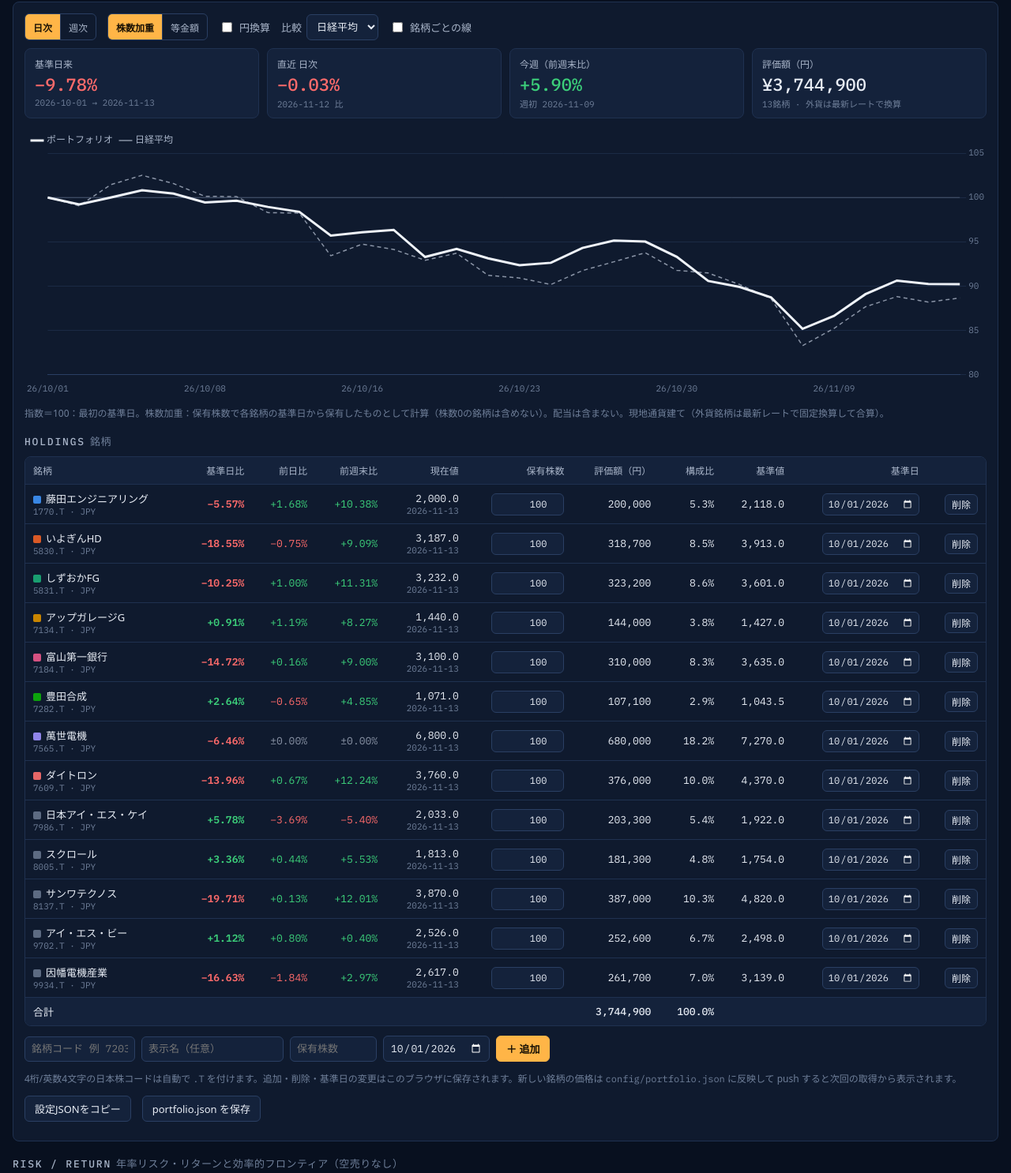
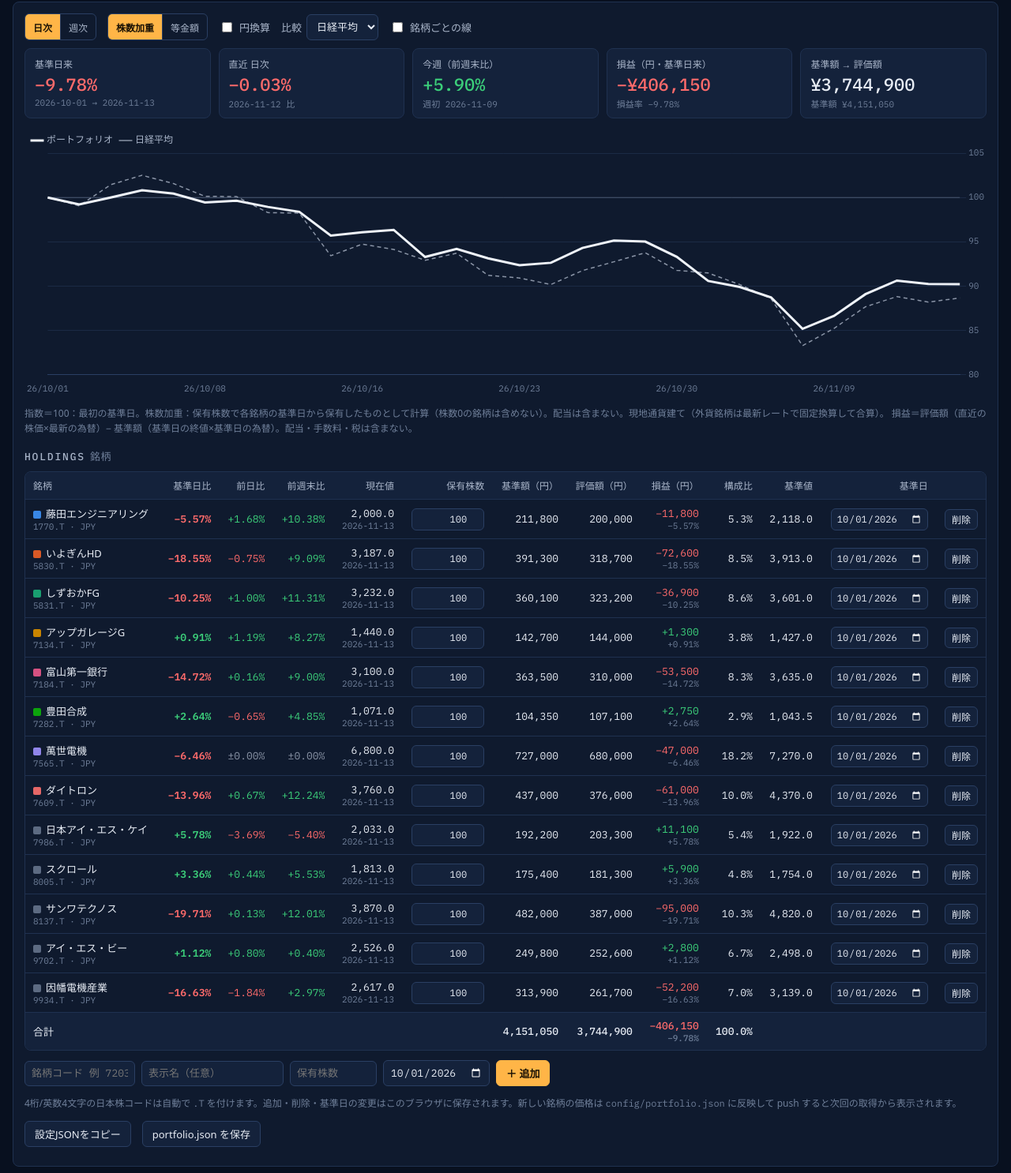
Before and after one commit to Noriaki1980/market-dashboard, a plain HTML site: page index.html in a window 1280 px wide. Shown: the part 857-2343 px from the top of the page at 79% size. Drawn offline with nearby package versions, Linux system fonts and the light colour scheme; a web font is replaced by a local one.

Commit message:
update index

```diff
--- a/index.html
+++ b/index.html
@@ -75,8 +75,8 @@ tr.sum td:first-child{background:var(--surface-2)}
 .stats b{color:var(--text);font-weight:500}
 
 /* KPI */
-.kpis{display:grid;grid-template-columns:repeat(4,minmax(0,1fr));gap:10px;margin-bottom:12px}
-@media (max-width:760px){.kpis{grid-template-columns:repeat(2,minmax(0,1fr))}.kpi .v{font-size:18px}}
+.kpis{display:grid;grid-template-columns:repeat(auto-fit,minmax(170px,1fr));gap:10px;margin-bottom:12px}
+@media (max-width:760px){.kpis{grid-template-columns:repeat(2,minmax(0,1fr))}.kpi .v{font-size:18px}.kpis .kpi:last-child:nth-child(odd){grid-column:1/-1}}
 .kpi{background:var(--surface-2);border:1px solid var(--line);border-radius:8px;padding:10px 12px}
 .kpi .lb{font-size:12px;color:var(--text-2)}
 .kpi .v{font-family:var(--mono);font-size:22px;font-weight:500;margin-top:2px}
@@ -433,6 +433,12 @@ function computePortfolio() {
       row.mv = row.pxJPY != null ? row.shares * row.pxJPY : null; // 円建て評価額
       // 合算の単位: 円換算ON→系列が円建て / OFF→現在の為替レートで固定換算（為替変動を含めない）
       row.unit = s.converted || raw.currency === "JPY" ? 1 : (fx ?? 1);
+      // 基準日時点の円建て金額（株価・為替とも基準日の終値）と基準日来の損益
+      row.bpLocal = valueAt(raw, row.effBase);
+      const fxB = raw.currency === "JPY" ? 1 : (DATA.series[FX_FOR[raw.currency]] ? valueAt(DATA.series[FX_FOR[raw.currency]], row.effBase) : null);
+      row.cost = fx != null && fxB != null && row.bpLocal != null ? row.shares * row.bpLocal * fxB : null;
+      row.pl = row.cost != null && row.mv != null ? row.mv - row.cost : null;
+      row.plFx = row.pl != null && raw.currency !== "JPY" ? row.shares * row.lastLocal * (fx - fxB) : null; // うち為替要因
     }
     rows.push(row);
   });
@@ -481,7 +487,11 @@ function renderPortfolio() {
   const held = okRows.filter(r => r.shares > 0 && r.mv != null);
   if (held.length) {
     const tot = held.reduce((s, r) => s + r.mv, 0);
-    kpi("評価額（円）", "¥" + fmtN(tot, 0), `${held.length}銘柄 · 外貨は最新レートで換算`, "");
+    const withCost = held.filter(r => r.cost != null);
+    const cost = withCost.reduce((s, r) => s + r.cost, 0), pl = withCost.reduce((s, r) => s + r.pl, 0);
+    const plr = cost ? pl / cost : null;
+    kpi("損益（円・基準日来）", (pl > 0 ? "+" : pl < 0 ? "−" : "±") + "¥" + fmtN(Math.abs(pl), 0), `損益率 ${fmtP(plr)}`, cls(pl));
+    kpi("基準額 → 評価額", "¥" + fmtN(tot, 0), `基準額 ¥${fmtN(cost, 0)}`, "");
   } else {
     const best = okRows.slice().sort((a, b) => b.since - a.since);
     kpi("ベスト / ワースト", best.length ? `${fmtP(best[0].since, 1)} / ${fmtP(best[best.length - 1].since, 1)}` : "—", best.length ? `${best[0].h.name || best[0].h.symbol} / ${best[best.length - 1].h.name || best[best.length - 1].h.symbol}` : "", "");
@@ -511,7 +521,8 @@ function renderPortfolio() {
     : (prefs.weight === "shares" ? "保有株数が未入力のため等金額で計算。" : "") + "等金額：各銘柄をそれぞれの基準日の終値で同じ金額だけ組み入れたものとして計算。";
   $("pf-note").textContent = "指数＝100：最初の基準日。" + method + "配当は含まない。" +
     (prefs.jpy ? "円換算：各日の終値×その日以前で直近の為替終値。" : (P.byShares ? "現地通貨建て（外貨銘柄は最新レートで固定換算して合算）。" : "現地通貨建て。")) +
-    (unconv.length ? ` 円換算できない通貨: ${unconv.join(", ")}` : "");
+    (unconv.length ? ` 円換算できない通貨: ${unconv.join(", ")}` : "") +
+    " 損益＝評価額（直近の株価×最新の為替）− 基準額（基準日の終値×基準日の為替）。配当・手数料・税は含まない。";
 
   renderHoldingsTable(rows);
   renderRiskReturn();
@@ -531,7 +542,7 @@ function renderHoldingsTable(rows) {
   const cfg = configSymbols();
   const tot = rows.reduce((s, r) => s + (r.ok && r.mv ? r.mv : 0), 0);
   t.append(el("thead", {}, el("tr", {},
-    ...["銘柄", "基準日比", "前日比", "前週末比", "現在値", "保有株数", "評価額（円）", "構成比", "基準値", "基準日", ""].map(h => el("th", { text: h })))));
+    ...["銘柄", "基準日比", "前日比", "前週末比", "現在値", "保有株数", "基準額（円）", "評価額（円）", "損益（円）", "構成比", "基準値", "基準日", ""].map(h => el("th", { text: h })))));
   const tb = el("tbody");
   rows.forEach(r => {
     const nameCell = el("td", {},
@@ -548,7 +559,7 @@ function renderHoldingsTable(rows) {
     if (!r.ok) {
       tb.append(el("tr", {}, nameCell,
         el("td", { colspan: "4", style: "text-align:left;color:var(--muted);font-size:12px", text: "価格データ未取得 — config/portfolio.json に追加して push" }),
-        el("td", {}, shIn), el("td", {}), el("td", {}), el("td", {}), el("td", {}, dateIn), el("td", {}, del)));
+        el("td", {}, shIn), el("td", {}), el("td", {}), el("td", {}), el("td", {}), el("td", {}), el("td", {}, dateIn), el("td", {}, del)));
       return;
     }
     const dg = autoDigits(r.last);
@@ -559,14 +570,24 @@ function renderHoldingsTable(rows) {
       el("td", { class: "num " + cls(r.w), text: fmtP(r.w) }),
       el("td", { class: "num" }, fmtN(r.last, dg), el("span", { class: "sub", text: r.lastD })),
       el("td", {}, shIn),
-      el("td", { class: "num", text: r.shares && r.mv != null ? fmtN(r.mv, 0) : "—" }),
+      el("td", { class: "num" }, r.shares && r.cost != null ? fmtN(r.cost, 0) : "—", r.shares && r.cost != null && r.origCur !== "JPY" ? el("span", { class: "sub", text: `@${fmtN(valueAt(DATA.series[FX_FOR[r.origCur]], r.effBase), 2)}` }) : null),
+      el("td", { class: "num" }, r.shares && r.mv != null ? fmtN(r.mv, 0) : "—", r.shares && r.mv != null && r.origCur !== "JPY" ? el("span", { class: "sub", text: `@${fmtN(fxLatest(r.origCur), 2)}` }) : null),
+      el("td", { class: "num " + (r.shares && r.pl != null ? cls(r.pl) : "") }, r.shares && r.pl != null ? fmtA(r.pl, 0) : "—",
+        r.shares && r.plFx != null ? el("span", { class: "sub", text: `うち為替 ${fmtA(r.plFx, 0)}` }) : (r.shares && r.cost ? el("span", { class: "sub", text: fmtP(r.pl / r.cost) }) : null)),
       el("td", { class: "num", text: r.shares && r.mv != null && tot ? (r.mv / tot * 100).toFixed(1) + "%" : "—" }),
       baseCell, el("td", {}, dateIn),
       el("td", {}, del)));
   });
-  if (!rows.length) tb.append(el("tr", {}, el("td", { colspan: "11", style: "text-align:left;color:var(--muted)", text: "銘柄がありません。下のフォームから追加してください。" })));
-  else if (tot) tb.append(el("tr", { class: "sum" }, el("td", { text: "合計" }), el("td", {}), el("td", {}), el("td", {}), el("td", {}), el("td", {}),
-    el("td", { class: "num", text: fmtN(tot, 0) }), el("td", { class: "num", text: "100.0%" }), el("td", {}), el("td", {}), el("td", {})));
+  if (!rows.length) tb.append(el("tr", {}, el("td", { colspan: "13", style: "text-align:left;color:var(--muted)", text: "銘柄がありません。下のフォームから追加してください。" })));
+  else if (tot) {
+    const cr = rows.filter(r => r.ok && r.shares && r.cost != null && r.pl != null);
+    const cost = cr.reduce((s, r) => s + r.cost, 0), pl = cr.reduce((s, r) => s + r.pl, 0), plFx = cr.reduce((s, r) => s + (r.plFx || 0), 0);
+    tb.append(el("tr", { class: "sum" }, el("td", { text: "合計" }), el("td", {}), el("td", {}), el("td", {}), el("td", {}), el("td", {}),
+      el("td", { class: "num", text: fmtN(cost, 0) }),
+      el("td", { class: "num", text: fmtN(tot, 0) }),
+      el("td", { class: "num " + cls(pl) }, fmtA(pl, 0), el("span", { class: "sub", text: `${fmtP(cost ? pl / cost : null)}${plFx ? ` · うち為替 ${fmtA(plFx, 0)}` : ""}` })),
+      el("td", { class: "num", text: "100.0%" }), el("td", {}), el("td", {}), el("td", {})));
+  }
   t.append(tb);
 }
 
```
